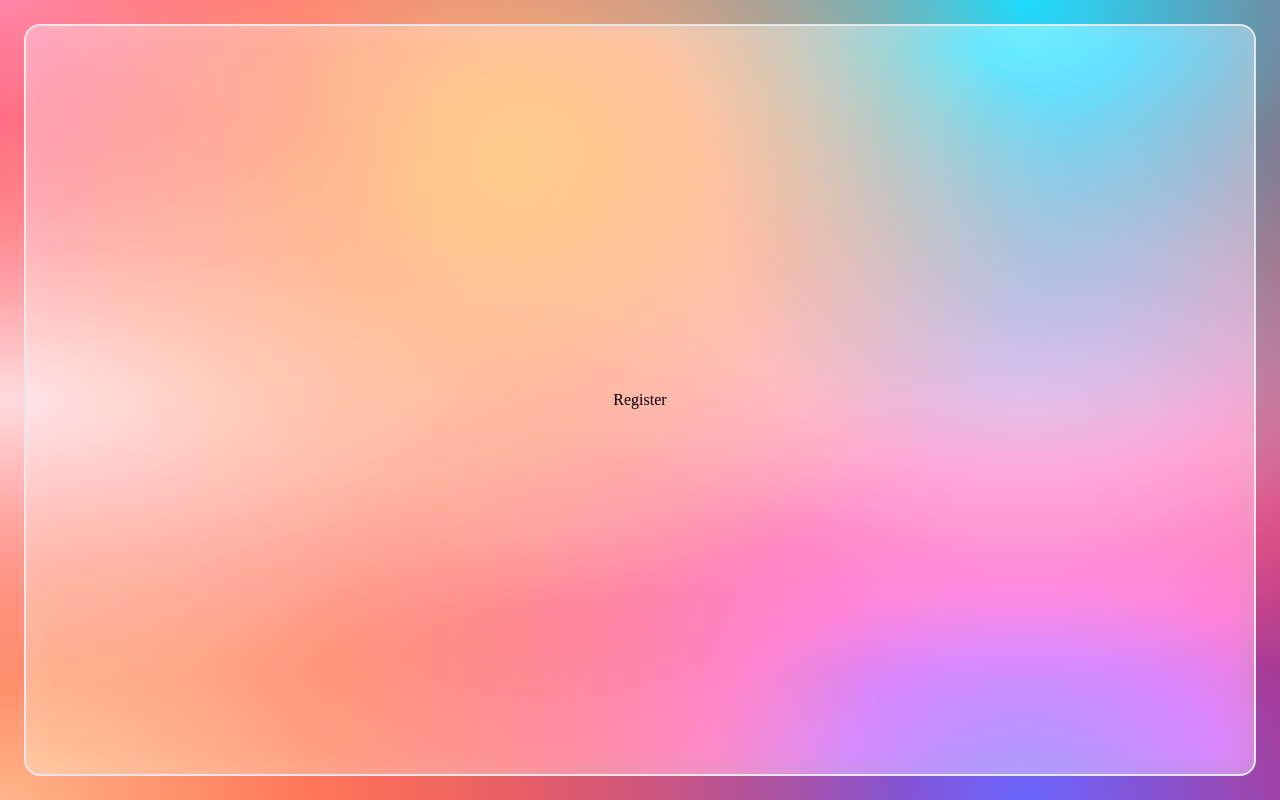
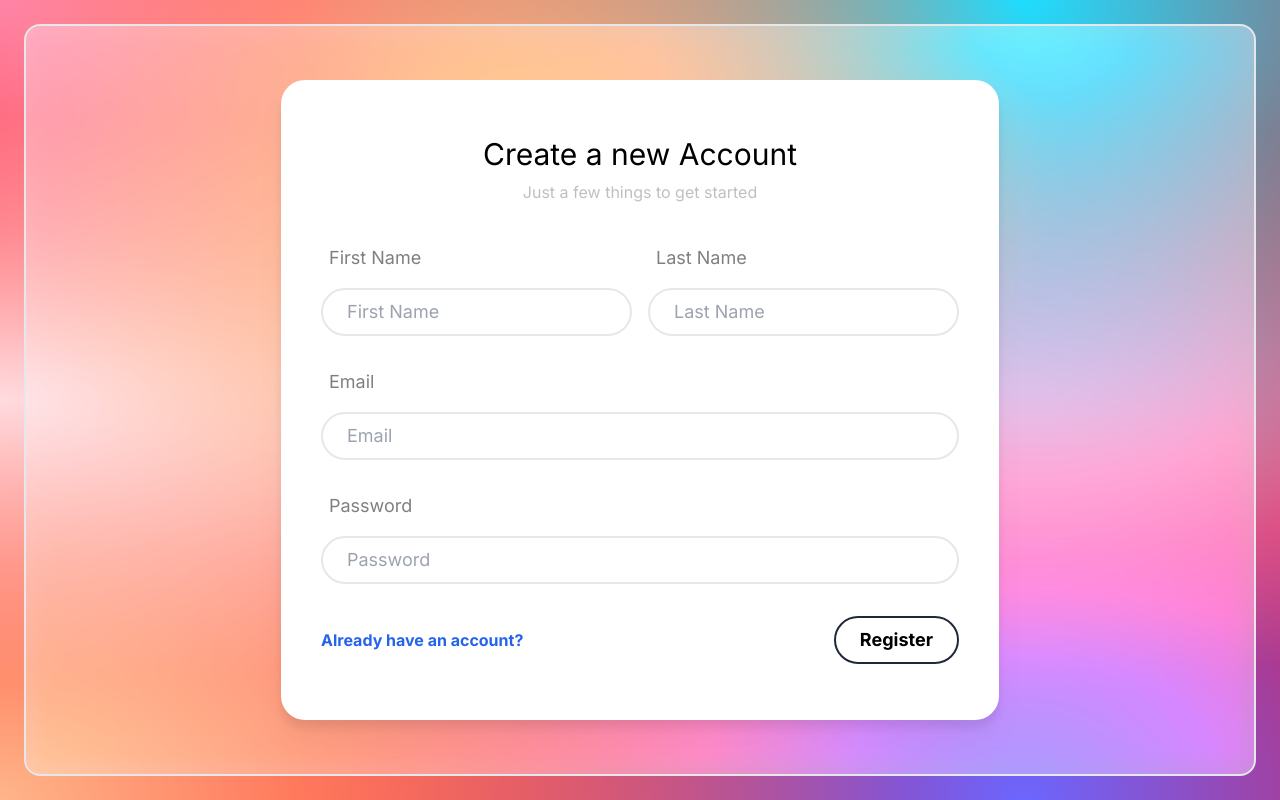
Before and after one commit to joycehwchan/fullstack-project-manager, a Next.js app: page /register in a window 1280 px wide. Built offline with nearby package versions, Linux system fonts and the light colour scheme.

Commit message:
auth pages

```diff
--- a/app/(auth)/layout.tsx
+++ b/app/(auth)/layout.tsx
@@ -1,9 +1,14 @@
 import GlassPane from "@/components/GlassPane";
 import "@/styles/global.css";
+import { Inter } from "@next/font/google";
+
+const inter = Inter({
+  variable: "--font-inter",
+});
 
 export default function AuthRootLayout({ children }) {
   return (
-    <html lang="en">
+    <html lang="en" className={inter.variable}>
       <head />
       <body className="h-screen w-screen rainbow-mesh p-6">
         <GlassPane className="w-full h-full flex items-center justify-center">
--- a/app/(auth)/register/page.tsx
+++ b/app/(auth)/register/page.tsx
@@ -1,3 +1,9 @@
-export default function Regiester() {
-  return <div>Register</div>;
+import AuthForm from "@/components/AuthForm";
+
+export default function Register() {
+  return (
+    <div>
+      <AuthForm mode="register" />
+    </div>
+  );
 }
--- a/app/(auth)/signin/page.tsx
+++ b/app/(auth)/signin/page.tsx
@@ -1,3 +1,9 @@
+import AuthForm from "@/components/AuthForm";
+
 export default function Signin() {
-  return <div>Sign in</div>;
+  return (
+    <div>
+      <AuthForm mode="signin" />
+    </div>
+  );
 }
--- a/app/(dashboard)/layout.tsx
+++ b/app/(dashboard)/layout.tsx
@@ -1,13 +1,21 @@
+import "@/styles/global.css";
+import { Inter } from "@next/font/google";
+import Sidebar from "@/components/Sidebar";
+import clsx from "clsx";
 import GlassPane from "@/components/GlassPane";
-import "@/styles/global.css";
+
+const inter = Inter({
+  variable: "--font-inter",
+});
 
 export default function DashboardRootLayout({ children }) {
   return (
-    <html lang="en">
+    <html lang="en" className={clsx(inter.variable, "dark")}>
       <head />
-      <body className="h-screen w-screen rainbow-mesh p-6">
-        <GlassPane className="w-full h-full flex items-center justify-center">
-          {children}
+      <body className="h-screen w-screen candy-mesh p-6">
+        <GlassPane className="w-full h-full p-6 flex align-center container mx-auto">
+          <Sidebar />
+          <main className="w-full pl-6 h-full">{children}</main>
         </GlassPane>
       </body>
     </html>
--- a/components/Authform.tsx
+++ b/components/Authform.tsx
@@ -61,7 +61,7 @@ export default function AuthForm({ mode }: { mode: "register" | "signin" }) {
   return (
     <Card>
       <div className="w-full">
-        <div className="text-center">
+        <div className="text-center mt-10">
           <h2 className="text-3xl mb-2">{content.header}</h2>
           <p className="tex-lg text-black/25">{content.subheader}</p>
         </div>
```
